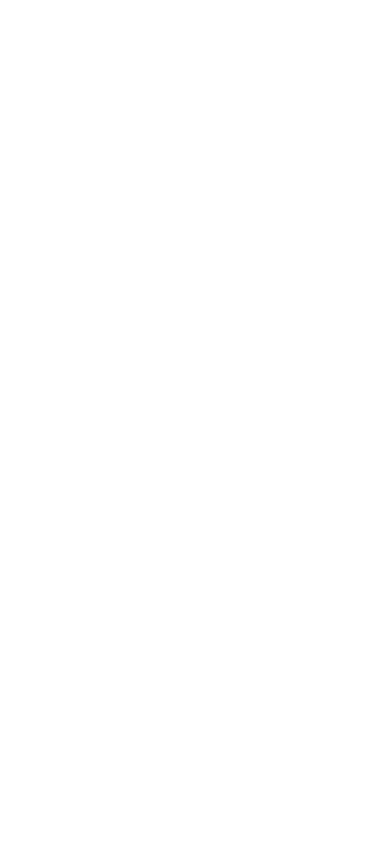
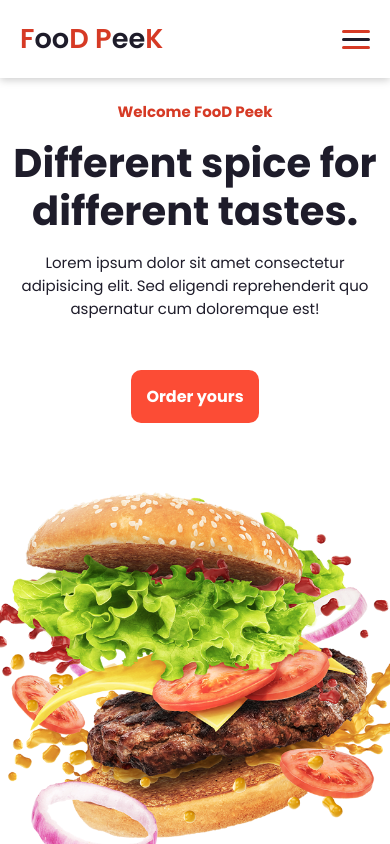
Before and after one commit to thiagoSouza1989/projeto-landing-page3, a plain HTML site: page index.html in a window 390 px wide. Drawn offline with nearby package versions, Linux system fonts and the light colour scheme.

Commit message:
projeto finalizado

```diff
--- a/index.html
+++ b/index.html
@@ -5,8 +5,40 @@
     <meta http-equiv="X-UA-Compatible" content="IE=edge">
     <meta name="viewport" content="width=device-width, initial-scale=1.0">
     <title>Landing page 3</title>
+    <link href='https://unpkg.com/boxicons@2.1.4/css/boxicons.min.css' rel='stylesheet'>
+    <link rel="stylesheet" href="style.css">
 </head>
 <body>
-
+    <header>
+        <nav class="navigation">
+            <a href="#" class="logo">F<span>oo</span>D P<span>ee</span>K</a>
+            <ul class="nav-menu">
+                <li class="nav-item"><a href="#">Home</a></li>
+                <li class="nav-item"><a href="#">About</a></li>
+                <li class="nav-item"><a href="#">Menu</a></li>
+                <li class="nav-item"><a href="#">Contact</a></li>
+                <i class='bx bx-search'></i>
+            </ul>
+            <div class="menu">
+                <span class="bar"></span>
+                <span class="bar"></span>
+                <span class="bar"></span>
+            </div>
+        </nav>
+    </header>
+    <main>
+        <section class="home">
+            <div class="home-text">
+                <h4 class="text-h4">Welcome FooD Peek</h4>
+                <h1 class="text-h1">Different spice for different tastes.</h1>
+                <p>Lorem ipsum dolor sit amet consectetur adipisicing elit. Sed eligendi reprehenderit quo aspernatur cum doloremque est!</p>
+                <a href="#" class="home-btn">Order yours</a>
+            </div>
+            <div class="home-img">
+                <img src="img/imagem.png" alt="hamburguer">
+            </div>
+        </section>
+    </main>
+    <script src="script.js"></script>
 </body>
 </html>
--- /dev/null
+++ b/script.js
@@ -0,0 +1,7 @@
+const menu = document.querySelector('.menu')
+const NavMenu = document.querySelector('.nav-menu')
+
+menu.addEventListener('click', () => {
+    menu.classList.toggle('ativo')
+    NavMenu.classList.toggle('ativo')
+})
--- /dev/null
+++ b/style.css
@@ -0,0 +1,164 @@
+@import url('https://fonts.googleapis.com/css2?family=Poppins:wght@300;400;500;600;700&display=swap');
+
+*{
+    margin: 0;
+    padding: 0;
+    box-sizing: border-box;
+    font-family: 'Poppins', sans-serif;
+    list-style: none;
+    text-decoration: none;
+}
+:root{
+    --red:#d63a25;
+    --white:#fff;
+    --dark:#1e1c2a;
+}
+body{
+    color: var(--dark);
+    background: var(--white);
+}
+.navigation{
+    display: flex;
+    align-items: center;
+    justify-content: space-between;
+    padding: 18px 40px;
+    box-shadow: 0 0.1rem 0.5rem #ccc;
+    width: 100%;
+    background: var(--white);
+    transition: all 0.5s;
+    position: fixed;
+}
+.navigation .logo{
+    color: var(--red);
+    font-size: 1.7rem;
+    font-weight: 600;
+}
+.logo span{
+    color: var(--dark);
+}
+.navigation ul{
+    display: flex;
+    align-items: center;
+    gap: 5rem;
+}
+.navigation ul li a{
+    color: var(--dark);
+    font-size: 17px;
+    font-weight: 500;
+    transition: all 0.5s;
+}
+.navigation ul li a:hover{
+    color: var(--red);
+}
+.navigation i{
+    cursor: pointer;
+    font-size: 1.5rem;
+}
+.menu{
+    cursor: pointer;
+    display: none;
+}
+.menu .bar{
+    display: block;
+    width: 28px;
+    height: 3px;
+    border-radius: 3px;
+    background: var(--dark);
+    margin: 5px auto;
+}
+.menu .bar:nth-child(1),
+.menu .bar:nth-child(3){
+    background: var(--red);
+}
+.home{
+    width: 100%;
+    height: 100vh;
+    display: flex;
+    align-items: center;
+    justify-content: space-between;
+    padding: 0px 10%;
+}
+.home-text{
+    max-width: 37rem;
+}
+.home-text .text-h4{
+    font-size: 1.5rem;
+    color: var(--red);
+    margin-bottom: 1rem;
+}
+.home-text .text-h1{
+    font-size: 4rem;
+    margin-bottom: 1rem;
+    line-height: 4rem;
+}
+.home-text p{
+    margin-bottom: 4rem;
+}
+.home-btn{
+    padding: 15px;
+    background: #fc4c35;
+    color: var(--white);
+    border-radius: 10px;
+    font-weight: 700;
+    transition: all 0.5s;
+}
+.home-btn:hover{
+    background: var(--red);
+}
+.home-img img{
+    width: 100%;
+}
+@media (max-width:785px){
+    .navigation{
+        padding: 18px 20px;
+    }
+    .menu{
+        display: block;
+    }
+    .menu.ativo .bar:nth-child(1){
+        transform: translateY(8px) rotate(45deg);
+    }
+    .menu.ativo .bar:nth-child(2){
+        opacity: 0;
+    }
+    .menu.ativo .bar:nth-child(3){
+        transform: translateY(-8px) rotate(-45deg);
+    }
+    .nav-menu{
+        position: fixed;
+        right: -100%;
+        top: 70px;
+        width: 100%;
+        height: 100%;
+        flex-direction: column;
+        background: var(--white);
+        gap: -10px;
+        transition: 0.3s;
+    }
+    .nav-menu.ativo{
+        right: 0;
+    }
+    .nav-item{
+        margin: 16px 0;
+    }
+    .home{
+        padding: 100px 2%;
+        flex-direction: column;
+        text-align: center;
+        overflow: hidden;
+        gap: 5rem;
+    }
+    .home .text-h4{
+        font-size: 15px;
+    }
+    .home .text-h1{
+        font-size: 2.5rem;
+        line-height: 3rem;
+    }
+    .home p{
+        font-size: 15px;
+    }
+    .home-img{
+        width: 125%;
+    }
+}
```
Also changed, not shown: img/imagem.png (added).
